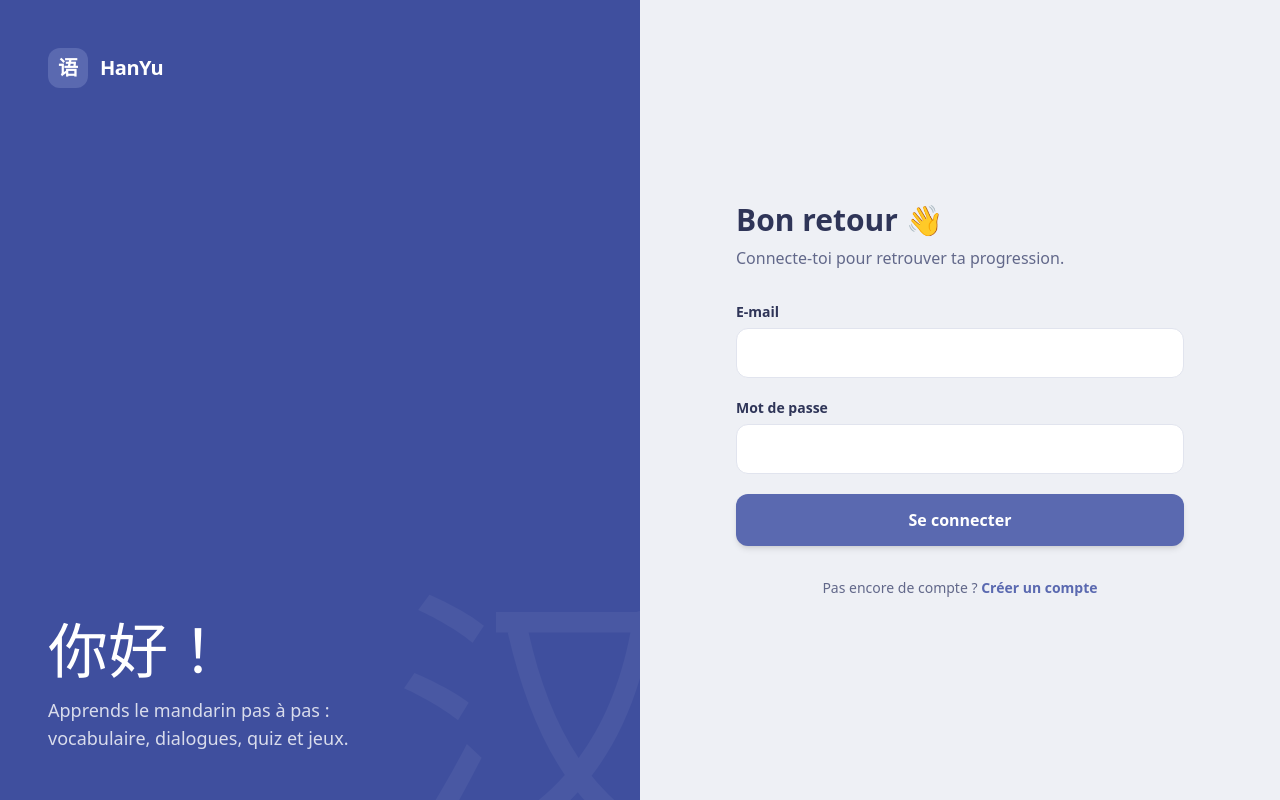
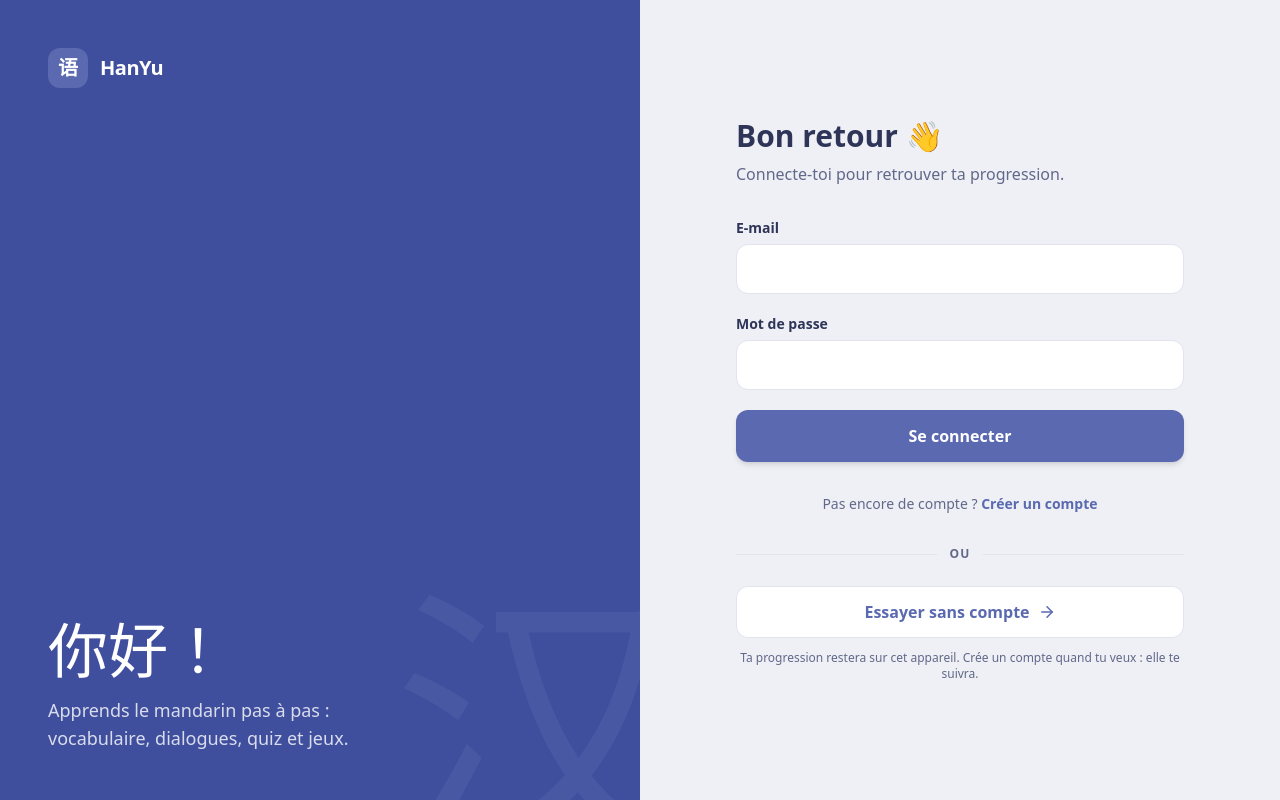
Before and after one commit to Gitjaphet/HanYu, a Next.js app in the folder frontend/: page /login in a window 1280 px wide. Built offline with nearby package versions, Linux system fonts and the light colour scheme; no server answers.

Commit message:
Connexion : lien « Essayer sans compte » vers les leçons (progression gardée sur l'appareil)

```diff
--- a/frontend/app/(auth)/layout.tsx
+++ b/frontend/app/(auth)/layout.tsx
@@ -1,5 +1,6 @@
 // app/(auth)/layout.tsx — pages connexion / inscription : panneau de marque (desktop) + formulaire
 import Link from "next/link";
+import { ArrowRight } from "lucide-react";
 
 export default function AuthLayout({ children }: { children: React.ReactNode }) {
   return (
@@ -27,7 +28,26 @@ export default function AuthLayout({ children }: { children: React.ReactNode })
           <span className="w-9 h-9 rounded-xl bg-primary text-white flex items-center justify-center text-lg font-bold">语</span>
           <span className="text-lg font-extrabold tracking-tight text-text">HanYu</span>
         </Link>
-        <div className="w-full max-w-md mx-auto">{children}</div>
+        <div className="w-full max-w-md mx-auto">
+          {children}
+
+          {/* Mode invité : rien n'est enregistré sur le serveur, tout reste dans ce navigateur */}
+          <div className="mt-8 flex items-center gap-3 text-xs font-bold uppercase tracking-widest text-text-muted">
+            <span className="h-px flex-1 bg-border" />
+            ou
+            <span className="h-px flex-1 bg-border" />
+          </div>
+          <Link
+            href="/lecons"
+            className="mt-6 w-full inline-flex items-center justify-center gap-2 rounded-xl bg-card py-3.5 font-bold text-primary ring-1 ring-inset ring-border transition hover:bg-tint active:scale-[0.98]"
+          >
+            Essayer sans compte
+            <ArrowRight size={18} aria-hidden="true" />
+          </Link>
+          <p className="mt-3 text-center text-xs text-text-muted">
+            Ta progression restera sur cet appareil. Crée un compte quand tu veux : elle te suivra.
+          </p>
+        </div>
       </main>
     </div>
   );
```
